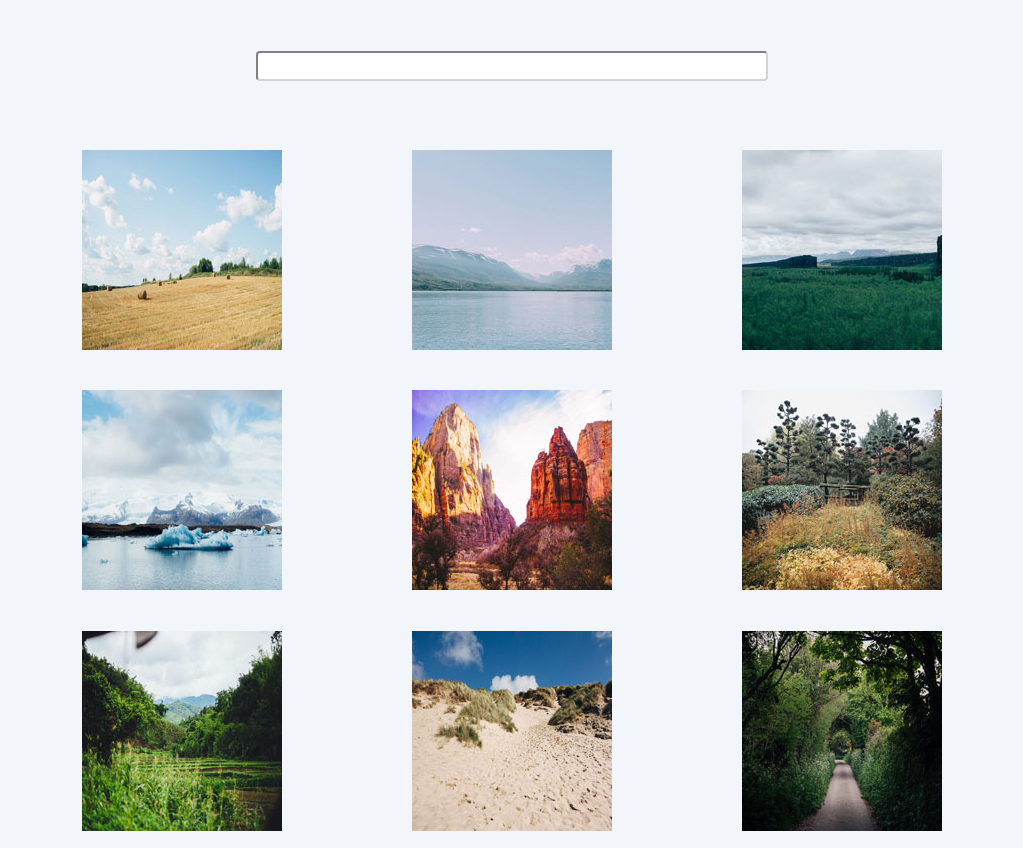
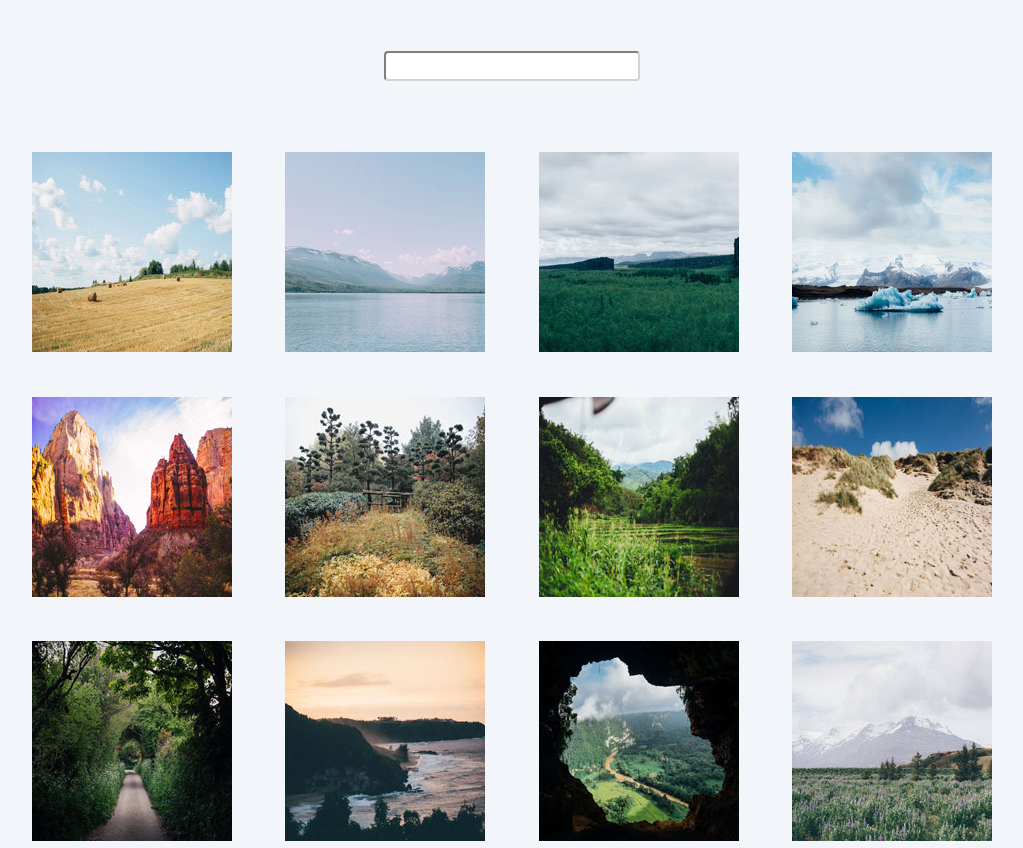
Before and after one commit to rowanjon/techdegree-project-4, a plain HTML site: page index.html in a window 1280 px wide. Shown: the top 848 px of the page, without its empty margins (128-1151 px from the left). Drawn offline with nearby package versions, Linux system fonts and the light colour scheme.

Commit message:
Fixing some margin + layout preferences

```diff
--- a/css/styles.css
+++ b/css/styles.css
@@ -39,13 +39,24 @@ body {
     width: 40%;
   }
 
+  .gallery {
+    max-width: 440px;
+  }
+
 
 }
 
 @media (min-width: 720px) {
 
+  #searchBox {
+    width: 20%;
+  }
+
+
   .gallery {
-    margin: 0 15%;
+    margin: 0 auto;
+    min-width: 680px;
+    max-width: 1000px;
   }
 
   .image {
```
